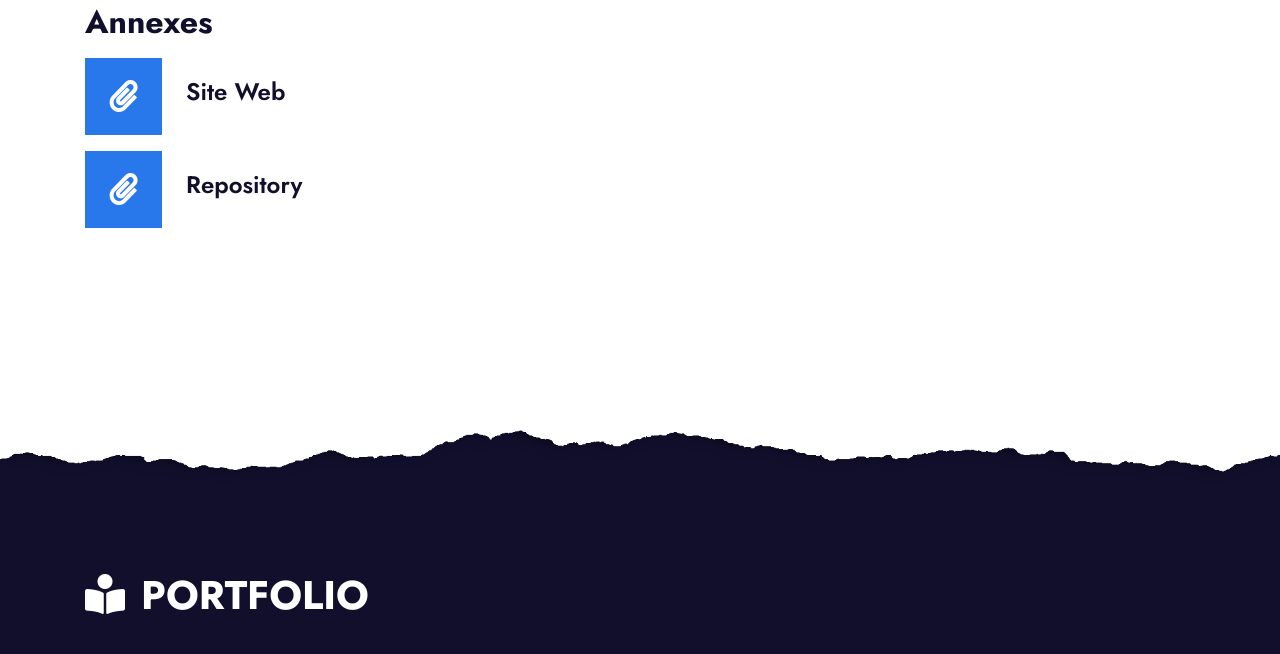
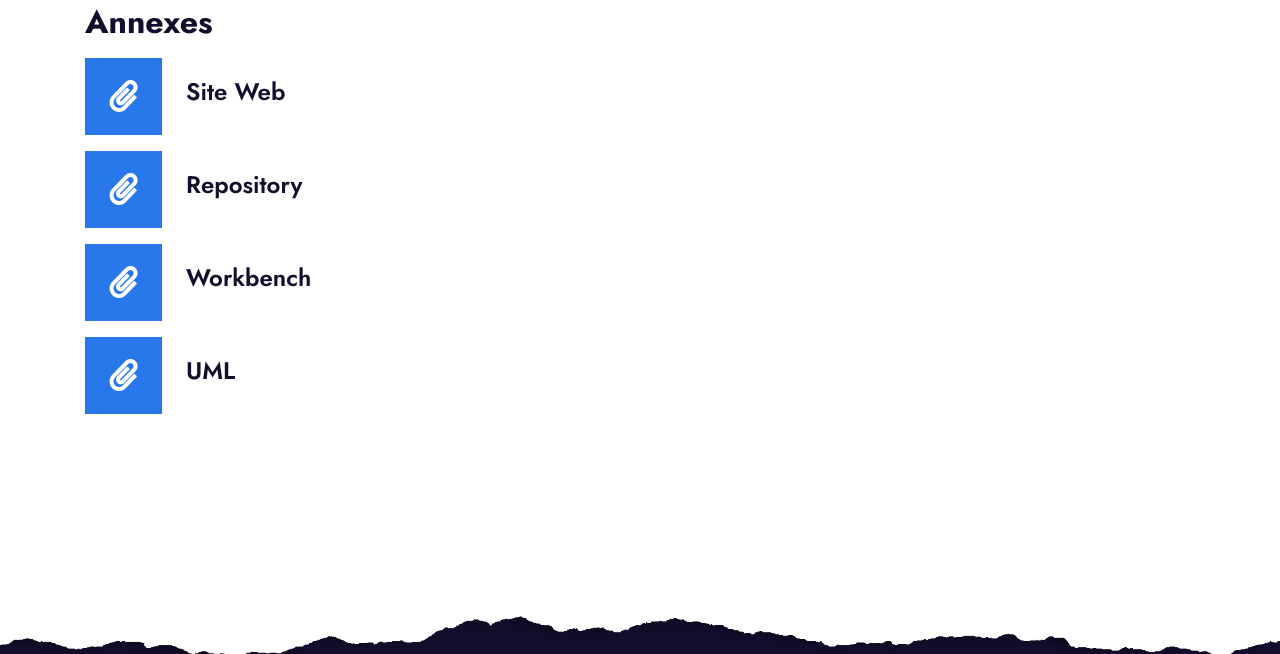
Before and after one commit to JeremieTran/PortfolioJT, a PHP site: page /projet1.php in a window 1280 px wide. Shown: the part 2361-3015 px from the top of the page. Run offline with PHP 8.4, Linux system fonts and the light colour scheme; some libraries are stand-ins or nearby versions.

Commit message:
updates pièces jointes

```diff
--- a/projet1.php
+++ b/projet1.php
@@ -106,6 +106,32 @@
                             <div class="mt-n1">
                                 <br/>
                                 <h4>Repository</h4>
+                            </div>
+                        </div>
+                        <!-- Fin Bloc Annexe -->
+                        <!-- Début Bloc Annexe -->
+                        <div class="d-flex mb-3">
+                            <a href="img/workbench.png">
+                            <div class="btn-icon bg-primary mr-4">
+                                <i class="fa fa-2x fa-paperclip text-white"></i>
+                            </div>
+                            </a>
+                            <div class="mt-n1">
+                                <br/>
+                                <h4>Workbench</h4>
+                            </div>
+                        </div>
+                        <!-- Fin Bloc Annexe -->
+                        <!-- Début Bloc Annexe -->
+                        <div class="d-flex mb-3">
+                            <a href="img/UML.png">
+                            <div class="btn-icon bg-primary mr-4">
+                                <i class="fa fa-2x fa-paperclip text-white"></i>
+                            </div>
+                            </a>
+                            <div class="mt-n1">
+                                <br/>
+                                <h4>UML</h4>
                             </div>
                         </div>
                         <!-- Fin Bloc Annexe -->
```
Also changed, not shown: img/UML.png (added), img/workbench.png (added).
